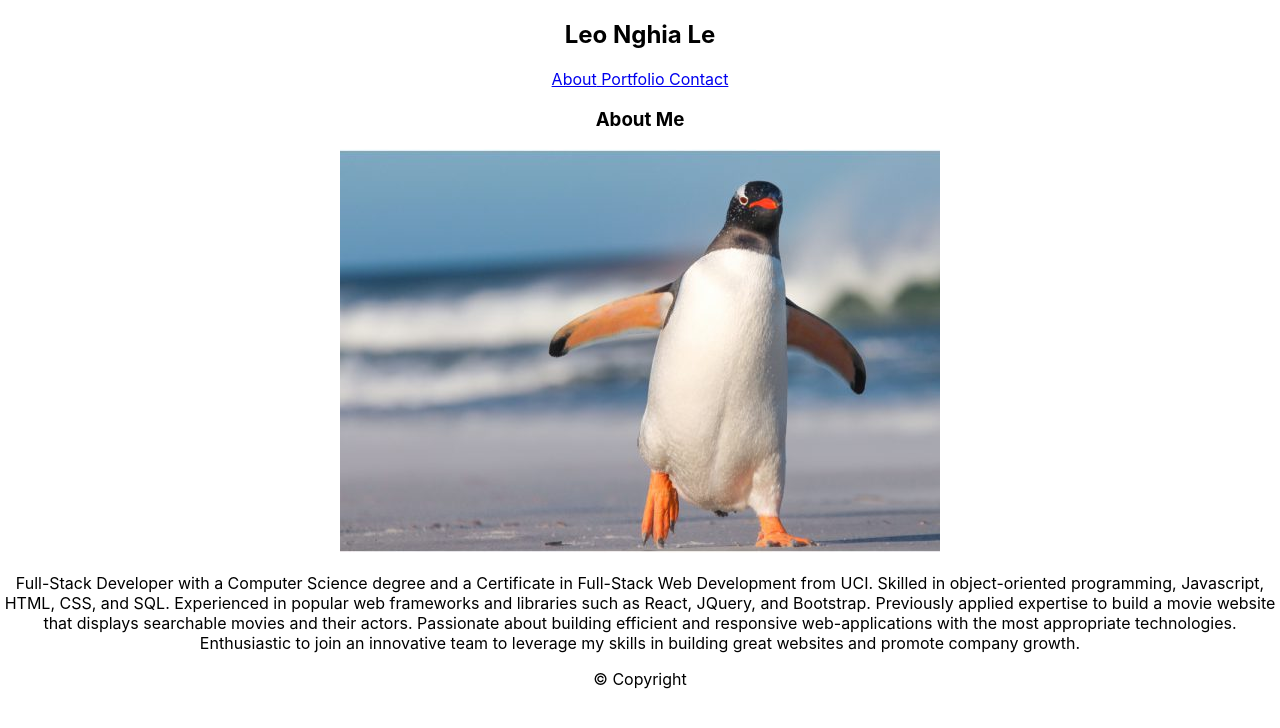
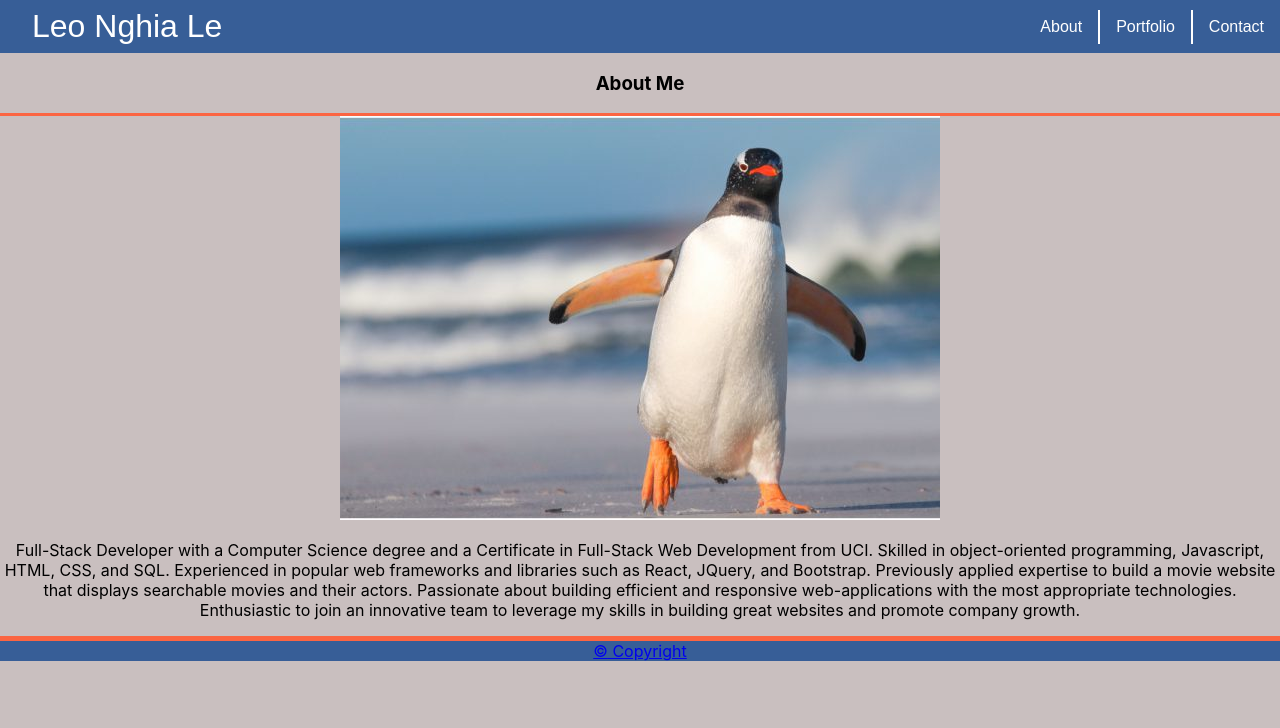
Before and after one commit to leoNLe/portfolio, a React (Create React App) app: page / in a window 1280 px wide. Shown: the top 728 px of the page. Built offline with nearby package versions, Linux system fonts and the light colour scheme.

Commit message:
navbar css completed

```diff
--- a/public/index.html
+++ b/public/index.html
@@ -7,11 +7,10 @@
       manifest.json provides metadata used when your web app is installed on a
       user's mobile device or desktop. See https://developers.google.com/web/fundamentals/web-app-manifest/
     -->
-
+    <link rel=”manifest” href=”%PUBLIC_URL%/manifest.json”>
     <title>Leo Le </title>
   </head>
   <body>
     <div id="root"></div>
-
   </body>
 </html>
--- a/src/App.js
+++ b/src/App.js
@@ -1,7 +1,9 @@
 import React from 'react';
 import Main from './main';
-import Navbar from "./components/navbar";
-import Footer from "./components/footer";
+import './assets/utilities.css'
+
+import Navbar from "./components/navbar/navbar";
+import Footer from "./components/footer/footer";
 import './App.css';
 
 function App() {
--- a/src/assets/utilities.css
+++ b/src/assets/utilities.css
@@ -6,22 +6,10 @@
 }
 
 body {
+    margin: 0;
+    padding: 0;
     background-color: rgb(201, 191, 191);
     height: 100vh;
-}
-
-.navbar {
-    padding: 0;
-    width: 100%;
-    background-color: var(--nav-color);
-}
-
-.navbar-nav > a {
-    color: white;
-}
-
-.navbar-nav > a:hover {
-    background-color: var(--accent-color);
 }
 
 .title-border {
@@ -38,9 +26,9 @@ body {
     color: white;
 }
 
-@media (min-width:0px) and (max-width: 767px) {
+/* @media (min-width:0px) and (max-width: 767px) {
     /* margin-left removed to make brand fill entire row */
-    .brand {
+    /* .brand {
         border-bottom: white solid;
         border-width: 1px;
     }
@@ -53,10 +41,10 @@ body {
     .brand {
         width: 100vw;
     }
-}
+} */
 
 
-@media (min-width: 768px) and (max-width:979px) {
+/* @media (min-width: 768px) and (max-width:979px) {
     .navbar-brand {
         margin-left: 1.5rem;
     }
@@ -66,4 +54,4 @@ body {
     .navbar-brand {
         margin-left: 3rem;
     }
-}
+} */
--- a/src/components/footer.js
+++ /dev/null
@@ -1,17 +0,0 @@
-import React from 'react';
-
-function footer() {
-    return (
-
-        <footer class="footer mt-auto w-100">
-            <div class="w-100 blank-bar"></div>
-
-            <nav class="navbar-default text-center">
-            <a class="navbar-brand">  {'\u00A9'} Copyright</a>
-            </nav>
-        </footer>
-    );
-
-}
-
-export default footer;
--- /dev/null
+++ b/src/components/footer/footer.js
@@ -0,0 +1,17 @@
+import React from 'react';
+
+function footer() {
+    return (
+
+        <footer className="footer mt-auto w-100">
+            <div className="w-100 blank-bar"></div>
+
+            <nav className="navbar-default text-center">
+            <a className="navbar-brand" href="!#">  {'\u00A9'} Copyright</a>
+            </nav>
+        </footer>
+    );
+
+}
+
+export default footer;
--- a/src/components/navbar.js
+++ /dev/null
@@ -1,23 +0,0 @@
-import React from 'react';
-
-function navbar() {
-    return (
-        <nav class="navbar">
-
-        <a class="navbar-brand text-center brand">
-            <h1 class="text-white">Leo Nghia Le</h1>
-        </a>
-
-        <div class="navbar-nav ml-auto my-auto flex-row text-white">
-            <a class="nav-link border-right text-white  px-3" href="index.html">About</a>
-            <a class="nav-link border-right text-white px-3" href="portfolio.html"> Portfolio </a>
-            <a class="nav-link px-3 text-white" href="contact.html"> Contact </a>
-        </div>
-        <div class="w-100 blank-bar"></div>
-
-    </nav>
-    );
-
-}
-
-export default navbar;
--- /dev/null
+++ b/src/components/navbar/navbar.css
@@ -0,0 +1,42 @@
+.navbar {
+    width: 100%;
+    background-color: var(--nav-color);
+}
+.brand {
+    color: white;
+    border-bottom: 2px solid white ;
+    font: 2rem sans-serif;
+    padding: .25em 0 .25em 0;
+}
+.navbar-links {
+    font: 1rem sans-serif;
+    display: flex;
+    justify-content: center;
+    align-items: center;
+}
+.navbar-links > a {
+    color:  white;
+    padding: .5rem 1em;
+    text-decoration: none;
+}
+.navbar-links > a:nth-child(2){
+    border-left: 2px white solid;
+    border-right: 2px white solid;
+    padding: .5rem 1rem;
+}
+
+.navbar-links > a:hover {
+    background-color: var(--accent-color);
+}
+
+
+@media (min-width: 768px) {
+    .navbar {
+        display: flex;
+    }
+    .brand {
+        margin-left: 2rem;
+        margin-right: auto;
+        border: none;
+    }
+}
--- /dev/null
+++ b/src/components/navbar/navbar.js
@@ -0,0 +1,21 @@
+import React from 'react';
+import "./navbar.css";
+function navbar() {
+    return (
+        <nav className="navbar">
+        <div className="brand">Leo Nghia Le</div>
+
+
+        <div className="navbar-links">
+            <a className="" href="index.html">About</a>
+            <a className="" href="portfolio.html"> Portfolio </a>
+            <a className="" href="contact.html"> Contact </a>
+        </div>
+        <div className="blank-bar"></div>
+
+    </nav>
+    );
+
+}
+
+export default navbar;
--- a/src/main.js
+++ b/src/main.js
@@ -4,21 +4,19 @@ function main() {
 
   return (
 
+    <div className="container-fluid my-5 border about-container">
 
-
-    <div class="container-fluid my-5 border about-container">
-
-        <div class="row mx-3 pt-4 pb-3 title-border overflow-auto">
-                <h3 class="col">About Me</h3>
+        <div className="row mx-3 pt-4 pb-3 title-border overflow-auto">
+                <h3 className="col">About Me</h3>
         </div>
 
-        <div class="row mx-3 mb-3 ">
+        <div className="row mx-3 mb-3 ">
 
-            <div class="col-12 overflow-auto">
+            <div className="col-12 overflow-auto">
 
-                <img src={penguin} alt="Penguin" class="float-left about-img img-fluid mt-3 mb-1 pr-3"/>
+                <img src={penguin} alt="Penguin" className="float-left about-img img-fluid mt-3 mb-1 pr-3"/>
 
-                <p class="my-3">
+                <p className="my-3">
                     Full-Stack Developer with a Computer Science degree and a Certificate in Full-Stack Web Development from UCI. Skilled  in object-oriented programming, Javascript, HTML, CSS, and SQL. Experienced in popular web frameworks and libraries such as React, JQuery, and Bootstrap.  Previously applied expertise to build a movie website that displays searchable movies and their actors. Passionate about building efficient and responsive web-applications with the most appropriate technologies. Enthusiastic to join an innovative team to leverage my skills in building great websites and promote company growth.
                 </p>
             </div>
```
Also changed, not shown: public/manifest.json.
